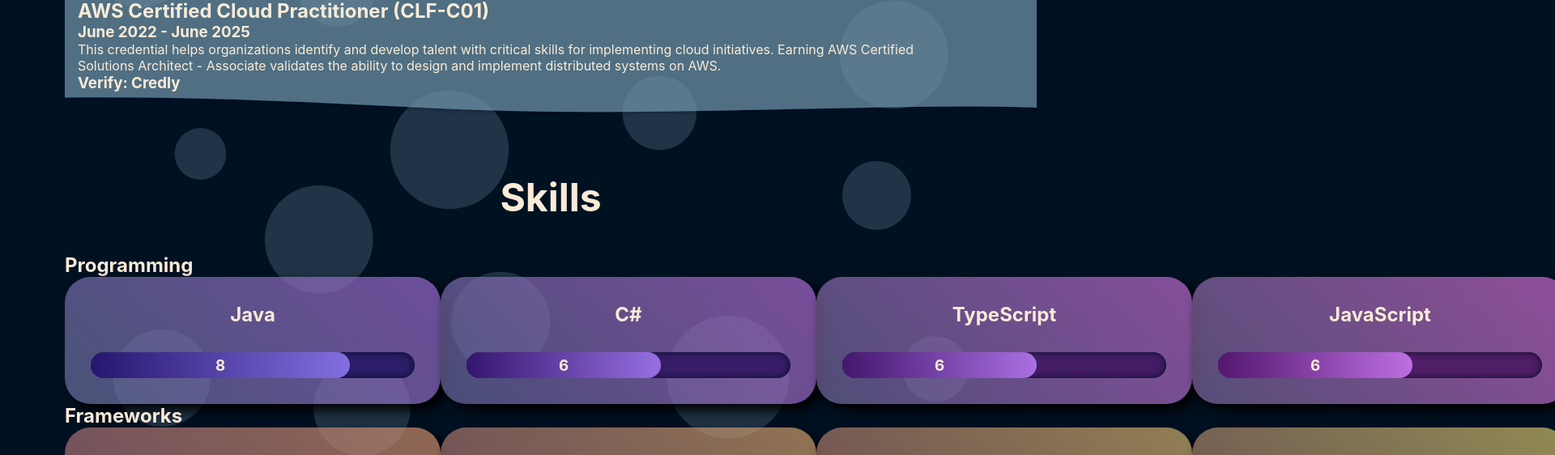
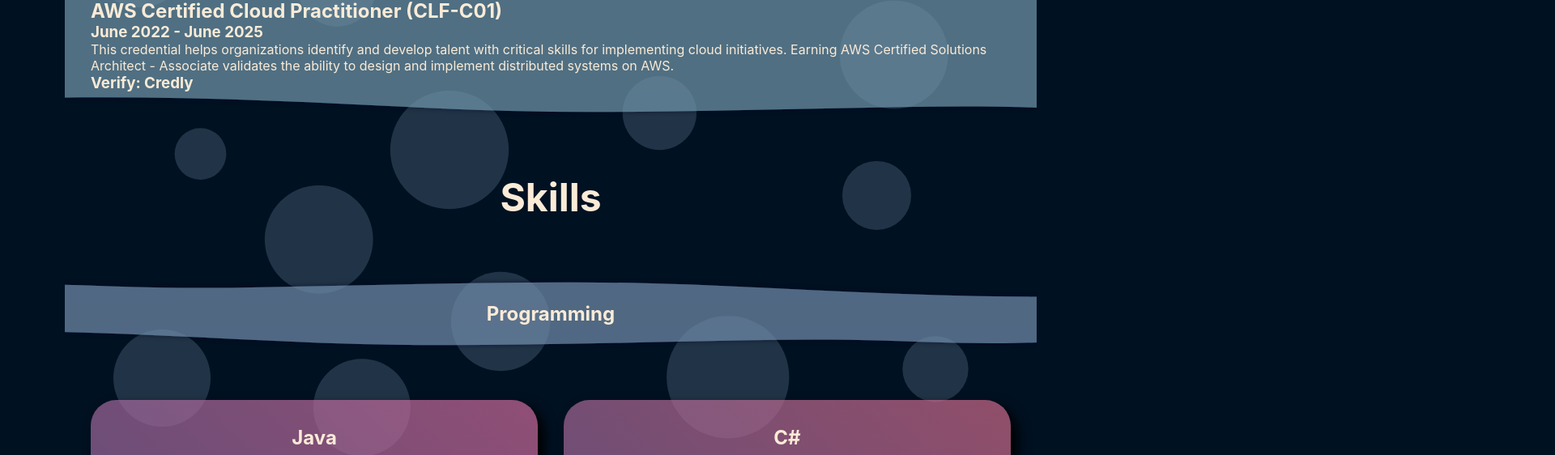
Before and after one commit to EliasFrykholm/eliasfrykholm.github.io, a Next.js app: page / in a window 1280 px wide. Shown: the part 2883-3445 px from the top of the page at 81% size, 1920 px wide, since content can reach past the window. Built offline with nearby package versions, Linux system fonts and the light colour scheme.

Commit message:
Add waves to skill subheaders

```diff
--- a/pages/index.tsx
+++ b/pages/index.tsx
@@ -177,7 +177,9 @@
         </section>
         <section id="skills">
           <h1>Skills</h1>
-          <h2>Programming</h2>
+          <WaveSection scrollOffset={offsetY} colorIndex={indexCounter.getCount()} isTop isBottom>
+            <h2 style={{ textAlign: "center" }}>Programming</h2>
+          </WaveSection>
           <SkillGrid
             skills={[
               { name: "Java", score: 8 },
@@ -194,7 +196,9 @@
             ]}
             indexCounter={indexCounter}
           ></SkillGrid>
-          <h2>Frameworks</h2>
+          <WaveSection scrollOffset={offsetY} colorIndex={indexCounter.getCount()} isTop isBottom>
+            <h2 style={{ textAlign: "center" }}>Frameworks</h2>
+          </WaveSection>
           <SkillGrid
             skills={[
               { name: "Spring Booot", score: 8 },
@@ -213,7 +217,9 @@
             ]}
             indexCounter={indexCounter}
           ></SkillGrid>
-          <h2>SCM and CI/CD</h2>
+          <WaveSection scrollOffset={offsetY} colorIndex={indexCounter.getCount()} isTop isBottom>
+            <h2 style={{ textAlign: "center" }}>SCM and CI/CD</h2>
+          </WaveSection>
           <SkillGrid
             skills={[
               { name: "Git", score: 9 },
@@ -234,7 +240,9 @@
             ]}
             indexCounter={indexCounter}
           ></SkillGrid>
-          <h2>Databases</h2>
+          <WaveSection scrollOffset={offsetY} colorIndex={indexCounter.getCount()} isTop isBottom>
+            <h2 style={{ textAlign: "center" }}>Databases</h2>
+          </WaveSection>
           <SkillGrid
             skills={[
               { name: "MongoDB", score: 8 },
@@ -245,7 +253,9 @@
             ]}
             indexCounter={indexCounter}
           ></SkillGrid>
-          <h2>Cloud</h2>
+          <WaveSection scrollOffset={offsetY} colorIndex={indexCounter.getCount()} isTop isBottom>
+            <h2 style={{ textAlign: "center" }}>Cloud</h2>
+          </WaveSection>
           <SkillGrid
             skills={[
               { name: "AWS", score: 8 },
@@ -254,7 +264,9 @@
             ]}
             indexCounter={indexCounter}
           ></SkillGrid>
-          <h2>Methods & Processes</h2>
+          <WaveSection scrollOffset={offsetY} colorIndex={indexCounter.getCount()} isTop isBottom>
+            <h2 style={{ textAlign: "center" }}>Methods & Processes</h2>
+          </WaveSection>
           <SkillGrid
             skills={[
               { name: "Agile", score: 8 },
--- a/styles/SkillCard.module.css
+++ b/styles/SkillCard.module.css
@@ -2,7 +2,6 @@
     display: flex;
     align-items: center;
     flex-direction: column;
-    min-width: 400px;
     border-radius: 2rem;
     box-shadow: 0.5rem 0.5rem 1rem #000;
     padding: 2rem;
--- a/styles/SkillGrid.module.css
+++ b/styles/SkillGrid.module.css
@@ -1,4 +1,6 @@
 .container {
-    display: flex;
-    justify-content: space-around;
+    display: grid;
+    gap: 2rem;
+    grid-template-columns: repeat(auto-fill, minmax(400px, 1fr));
+    padding: 2rem;
 }
--- a/styles/WaveSection.module.css
+++ b/styles/WaveSection.module.css
@@ -1,5 +1,5 @@
 .container {
-    padding: 0px 5rem 0px 1rem;
+    padding: 0px 2rem 0px 2rem;
 }
 
 .infillContainer {
```
